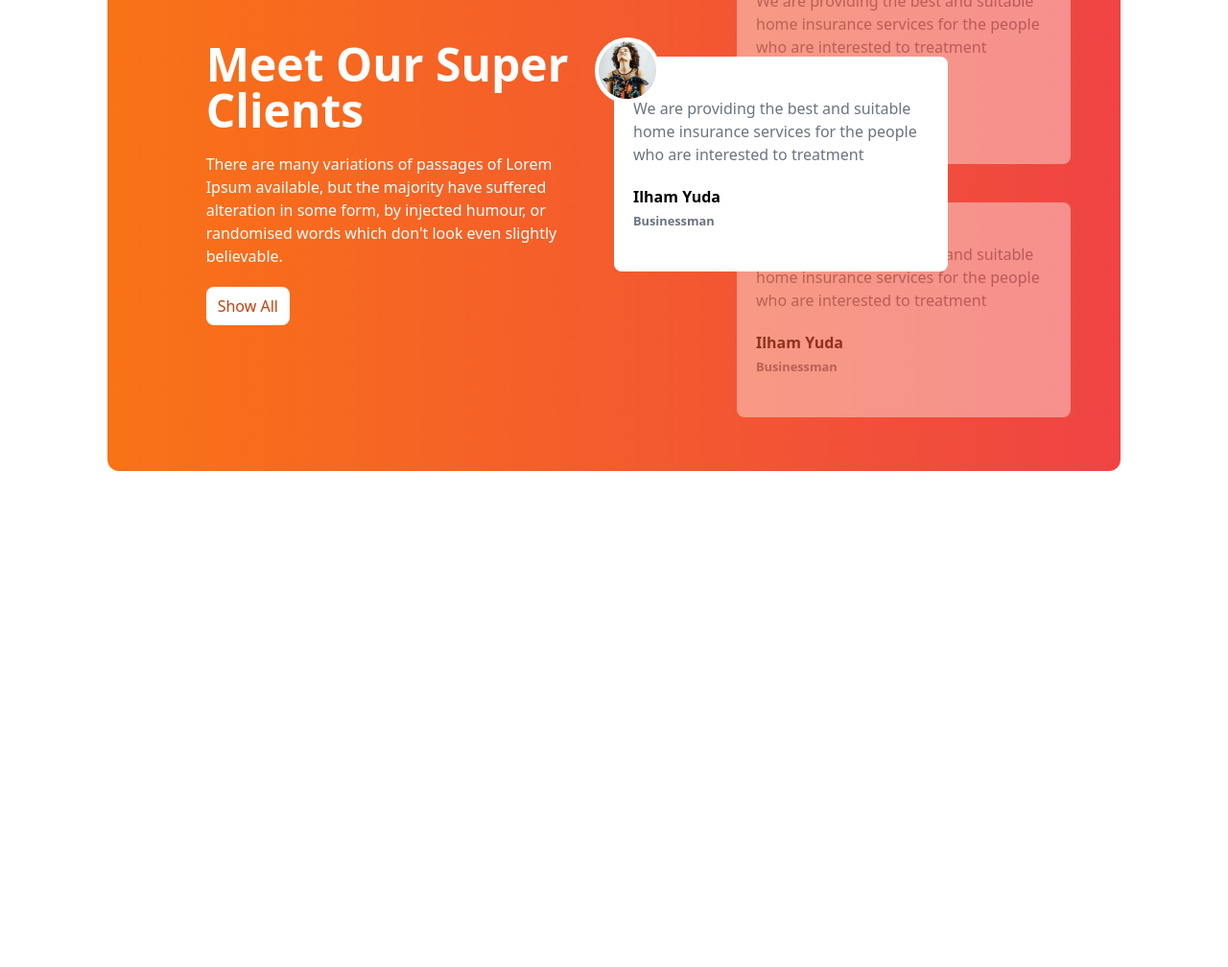
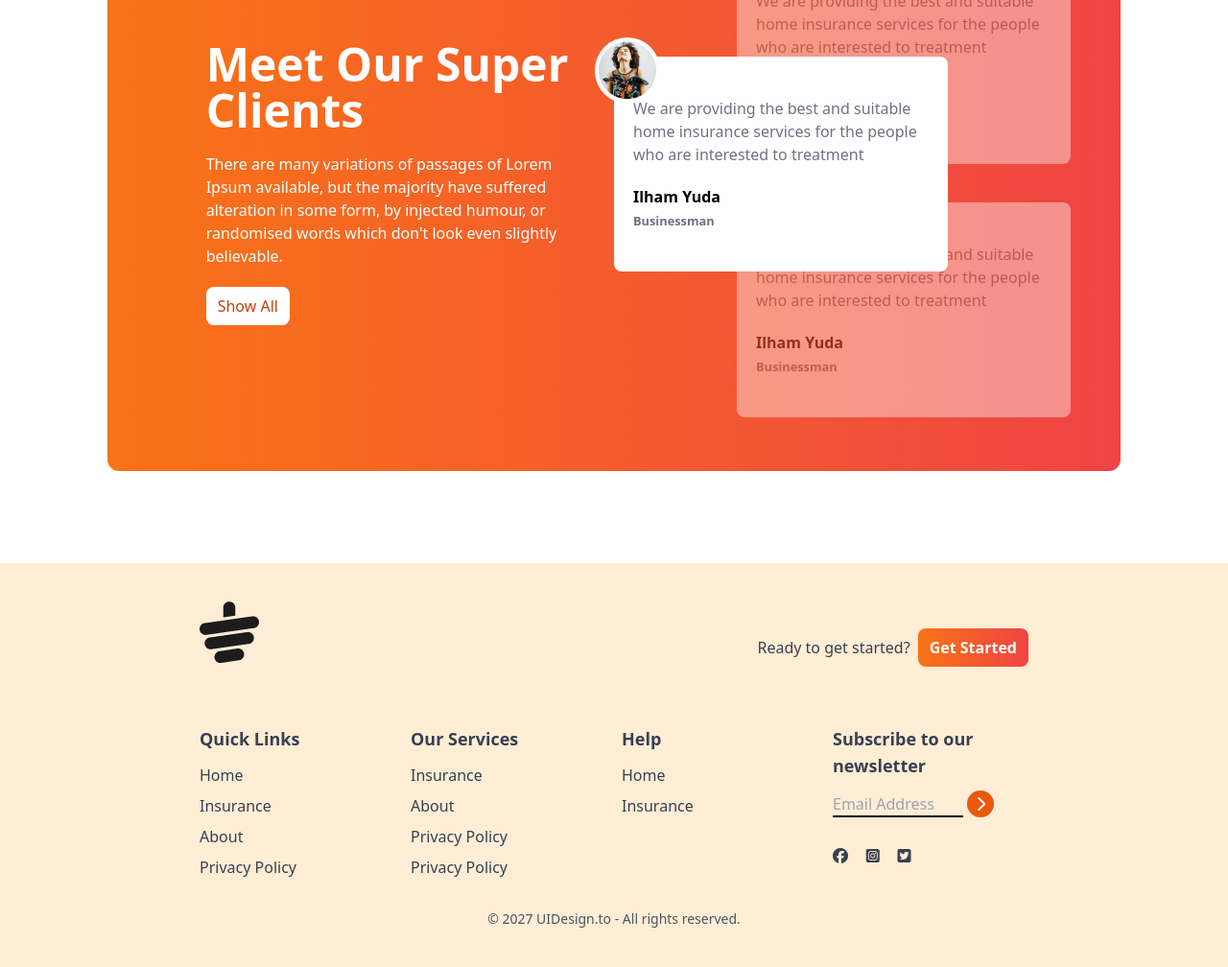
Before and after one commit to MahdiHassanGo/Tea-House, a plain HTML site: page index.html in a window 1280 px wide. Shown: the part 2025-3033 px from the top of the page at 96% size. Before the commit the page ends 2612 px from the top, so only its background shows below. Drawn offline with nearby package versions, Linux system fonts and the light colour scheme; a web font is replaced by a local one.

Commit message:
footer and final check

```diff
--- a/index.html
+++ b/index.html
@@ -8,12 +8,26 @@
 <link href="https://fonts.googleapis.com/css2?family=Bebas+Neue&family=Grey+Qo&family=Inter:ital,opsz,wght@0,14..32,100..900;1,14..32,100..900&family=Manrope:wght@200..800&family=Roboto:ital,wght@0,100;0,300;0,400;0,500;0,700;0,900;1,100;1,300;1,400;1,500;1,700;1,900&family=Work+Sans:ital,wght@0,100..900;1,100..900&display=swap" rel="stylesheet">
 
 <script src="https://kit.fontawesome.com/861b2d4cb6.js" crossorigin="anonymous"></script>
+<script>
+    tailwind.config = {
+      theme: {
+        extend: {
+          colors: {
+            clifford: '#da373d',
+          },
+          fontFamily:{
+            manrope:['Manrope','sans-serif'],
+          }
+        },
+      },
+    }
+  </script>
 
 <script src="https://cdn.tailwindcss.com"></script>
 <title>Tea House</title>
 
 </head>
-<body>
+<body class="font-manrope">
     <main class="max-w-screen-xl mx-auto px-16 lg:px-28">
 <!-- Header -->
 <header class="lg:flex pt-10 mb-20">
@@ -216,7 +230,103 @@
 
     </main>
 
+ <!-- Footer Section -->
+ <footer class="bg-orange-100 text-gray-700 py-10 px-4 md:px-16">
+    <div class="w-9/12 mx-auto">
+      <!-- Logo -->
+      <div class="mb-8 flex justify-between">
+        <img class="mb-8" src="./images/cup.png" alt="" />
+        <div class="flex items-center gap-2">
+          <h4>Ready to get started?</h4>
+          <button
+            class="bg-gradient-to-r from-orange-500 to-red-500 px-3 py-2 rounded-lg text-white font-bold"
+          >
+            Get Started
+          </button>
+        </div>
+      </div>
+      <!-- Links -->
+      <div class="grid grid-cols-1 md:grid-cols-2 lg:grid-cols-4 gap-4">
+        <!-- first column -->
+        <div>
+          <h3 class="font-semibold text-lg mb-3">Quick Links</h3>
+          <ul class="space-y-2">
+            <li>
+              <a class="hover:text-orange-600" href="#">Home</a>
+            </li>
+            <li>
+              <a class="hover:text-orange-600" href="#">Insurance</a>
+            </li>
+            <li>
+              <a class="hover:text-orange-600" href="#">About</a>
+            </li>
+            <li>
+              <a class="hover:text-orange-600" href="#">Privacy Policy</a>
+            </li>
+          </ul>
+        </div>
+        <!-- second column -->
+        <div>
+          <h3 class="font-semibold text-lg mb-3">Our Services</h3>
+          <ul class="space-y-2">
+            <li>
+              <a class="hover:text-orange-600" href="#">Insurance</a>
+            </li>
+            <li>
+              <a class="hover:text-orange-600" href="#">About</a>
+            </li>
+            <li>
+              <a class="hover:text-orange-600" href="#">Privacy Policy</a>
+            </li>
+            <li>
+              <a class="hover:text-orange-600" href="#">Privacy Policy</a>
+            </li>
+          </ul>
+        </div>
+        <!-- third column -->
+        <div>
+          <h3 class="font-semibold text-lg mb-3">Help</h3>
+          <ul class="space-y-2">
+            <li>
+              <a class="hover:text-orange-600" href="#">Home</a>
+            </li>
+            <li>
+              <a class="hover:text-orange-600" href="#">Insurance</a>
+            </li>
+          </ul>
+        </div>
 
+        <!-- fourth column -->
+        <div>
+          <h3 class="font-semibold text-lg mb-3">
+            Subscribe to our newsletter
+          </h3>
+          <div class="flex flex-col space-y-2">
+            <div>
+              <input
+                placeholder="Email Address"
+                type="text"
+                class="bg-transparent border-b-2 border-black w-4/6"
+              />
+              <i
+                class="fa-solid fa-chevron-right w-7 h-7 bg-orange-600 inline-flex rounded-full text-white justify-center items-center"
+              ></i>
+              <div class="flex justify-between w-2/5 mb-2 mt-8">
+                <i class="fa-brands fa-facebook"></i>
+                <i class="fa-brands fa-square-instagram"></i>
+                <i class="fa-brands fa-square-twitter"></i>
+              </div>
+            </div>
+          </div>
+        </div>
+      </div>
+      <div class="text-center pt-4 mt-4">
+        <p class="text-sm text-gray-600">
+          © 2027 UIDesign.to - All rights reserved.
+        </p>
+      </div>
+    </div>
+  </footer>
 
 </body>
 </html>
```
